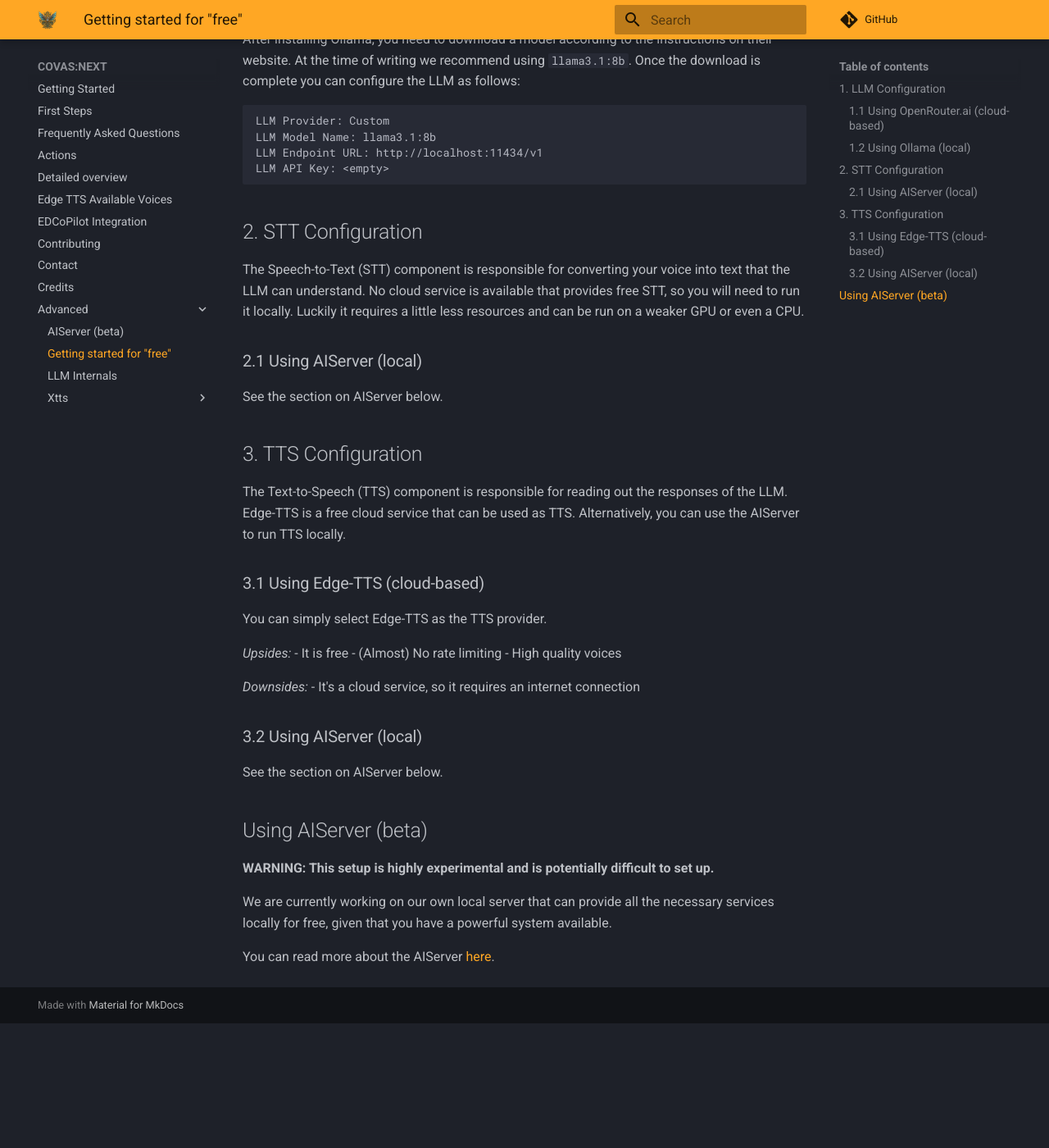
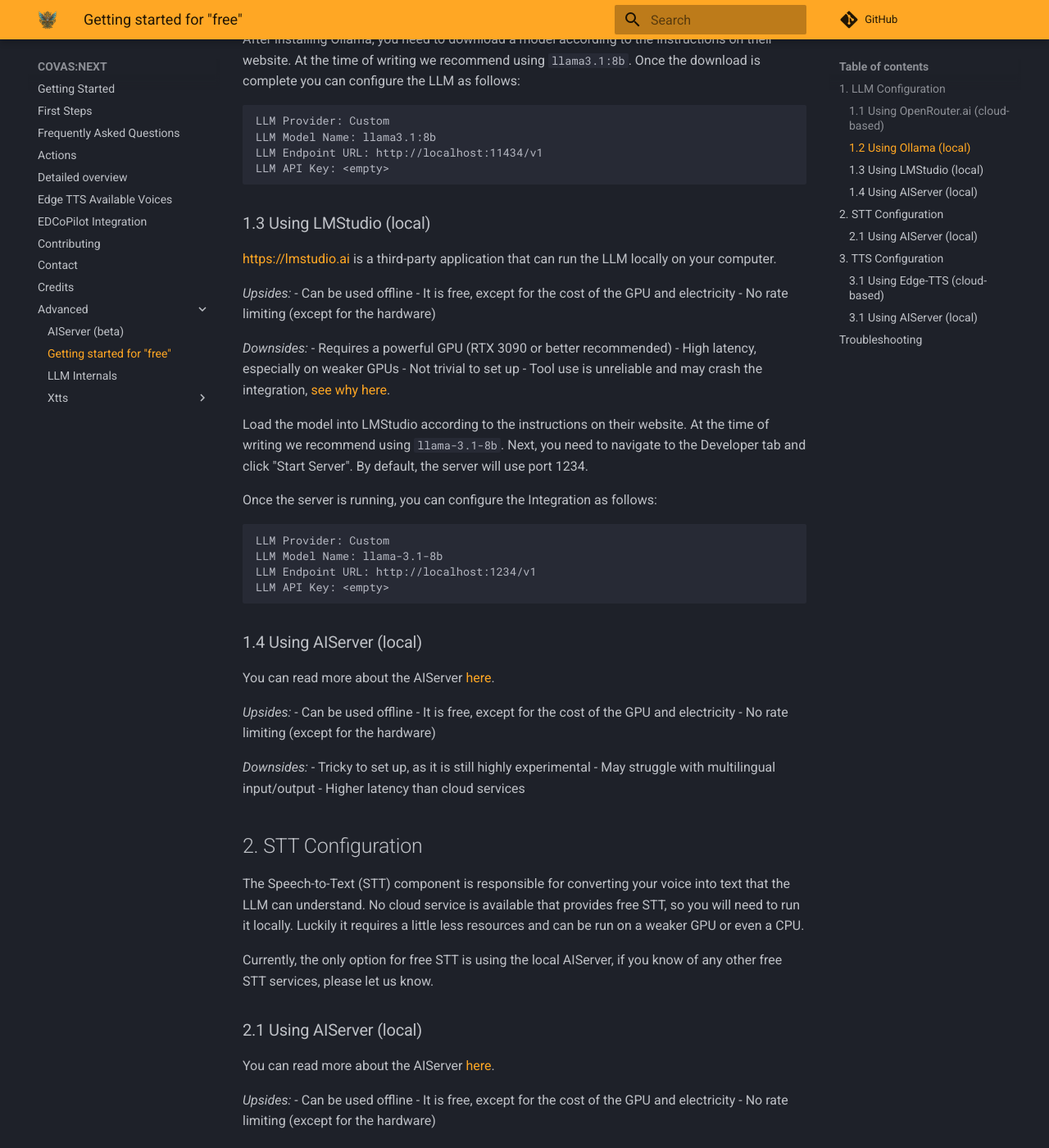
Before and after one commit to RatherRude/Elite-Dangerous-AI-Integration, an MkDocs documentation site: the page built from docs/advanced/freeSetup.md, in a window 1280 px wide and 1400 px high, scrolled down 1211 px. Shown: the whole window at 82% size. Built offline with MkDocs 1.6.1 and Material for MkDocs 9.7.7, drawn with Linux system fonts in a browser that asks for light colours; comment, search, counter and statistics services are not loaded; before the commit the page ends 2459 px from its top, so only the background shows below that; some of the changed text lies outside the part shown.

Commit message:
chore: tweak docs

````diff
--- a/docs/advanced/freeSetup.md
+++ b/docs/advanced/freeSetup.md
@@ -2,7 +2,8 @@
 
 !!! danger
 
-    This setup is highly experimental and will significantly degrade your experience. We recommend using OpenAI instead.**
+    This setup is highly experimental and will significantly degrade your experience. We recommend using OpenAI instead.
+
 
 There are 3 main components that need to be configured for a free setup: LLM, STT, TTS.
 
@@ -58,34 +59,83 @@
 LLM API Key: <empty>
 ```
 
+### 1.3 Using LMStudio (local)
+https://lmstudio.ai is a third-party application that can run the LLM locally on your computer.
+
+*Upsides:*
+- Can be used offline
+- It is free, except for the cost of the GPU and electricity
+- No rate limiting (except for the hardware)
+
+*Downsides:*
+- Requires a powerful GPU (RTX 3090 or better recommended)
+- High latency, especially on weaker GPUs
+- Not trivial to set up
+- Tool use is unreliable and may crash the integration, [see why here](llmInternals.md).
+
+Load the model into LMStudio according to the instructions on their website. At the time of writing we recommend using `llama-3.1-8b`.
+Next, you need to navigate to the Developer tab and click "Start Server". By default, the server will use port 1234.
+
+Once the server is running, you can configure the Integration as follows:
+
+```
+LLM Provider: Custom
+LLM Model Name: llama-3.1-8b
+LLM Endpoint URL: http://localhost:1234/v1
+LLM API Key: <empty>
+```
+
+### 1.4 Using AIServer (local)
+You can read more about the AIServer [here](./AIServer.md).
+
+*Upsides:*
+- Can be used offline
+- It is free, except for the cost of the GPU and electricity
+- No rate limiting (except for the hardware)
+
+*Downsides:*
+- Tricky to set up, as it is still highly experimental
+- May struggle with multilingual input/output
+- Higher latency than cloud services
+
 ## 2. STT Configuration
 The Speech-to-Text (STT) component is responsible for converting your voice into text that the LLM can understand. No cloud service is available that provides free STT, so you will need to run it locally. Luckily it requires a little less resources and can be run on a weaker GPU or even a CPU.
 
+Currently, the only option for free STT is using the local AIServer, if you know of any other free STT services, please let us know.
+
 ### 2.1 Using AIServer (local)
-See the section on AIServer below.
+You can read more about the AIServer [here](./AIServer.md).
+
+*Upsides:*
+- Can be used offline
+- It is free, except for the cost of the GPU and electricity
+- No rate limiting (except for the hardware)
+
+*Downsides:*
+- Tricky to set up, as it is still highly experimental
+- May struggle with multilingual input/output
+- Higher latency than cloud services
 
 ## 3. TTS Configuration
-The Text-to-Speech (TTS) component is responsible for reading out the responses of the LLM. Edge-TTS is a free cloud service that can be used as TTS. Alternatively, you can use the AIServer to run TTS locally.
+The Text-to-Speech (TTS) component is responsible for reading out the responses of the LLM. Edge-TTS is a free cloud service and is used by default. Alternatively, you can use the AIServer to run TTS locally.
 
 ### 3.1 Using Edge-TTS (cloud-based)
-You can simply select Edge-TTS as the TTS provider.
+We recommend using Edge-TTS as it is free and has good latency and quality.
+
+### 3.1 Using AIServer (local)
+You can read more about the AIServer [here](./AIServer.md).
 
 *Upsides:*
-- It is free
-- (Almost) No rate limiting
-- High quality voices
+- Can be used offline
+- It is free, except for the cost of the GPU and electricity
+- No rate limiting (except for the hardware)
 
 *Downsides:*
-- It's a cloud service, so it requires an internet connection
+- Tricky to set up, as it is still highly experimental
+- May struggle with multilingual input/output
+- Higher latency than cloud services
 
+## Troubleshooting
 
-### 3.2 Using AIServer (local)
-See the section on AIServer below.
-
-
-## Using AIServer (beta)
-**WARNING: This setup is highly experimental and is potentially difficult to set up.**
-
-We are currently working on our own local server that can provide all the necessary services locally for free, given that you have a powerful system available.
-
-You can read more about the AIServer [here](./AIServer.md).
+While we recommend using OpenAI for the best experience, we understand that there are reasons not to use OpenAI. We will try our best to support you.
+If you encounter any issues, please contact us on Discord or open an issue on GitHub.
````
Also changed, not shown: docs/advanced/AIServer.md (+6 -1 lines), docs/advanced/llmInternals.md (+3 -3 lines), docs/screen/logo_low_res.jpeg (added).
